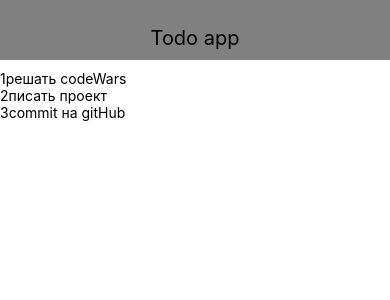
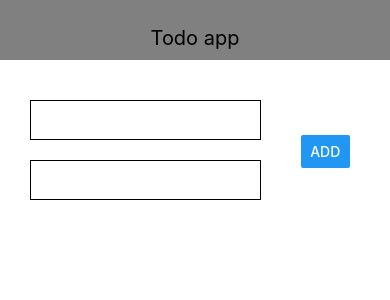
Before and after one commit to EvtushevskayaSveta/ToDo, a React Native app: screen / in a window 390 px wide. Shown: the top 300 px of the page. Built offline with nearby package versions, Linux system fonts and the light colour scheme.

Commit message:
add textInput & button

```diff
--- a/App.js
+++ b/App.js
@@ -1,19 +1,38 @@
 import React from 'react';
-import {SafeAreaView, StyleSheet, Text} from 'react-native';
+import {SafeAreaView, StyleSheet, Text, View} from 'react-native';
 import TodoList from './to_do/TodoList';
 import Navbar from './to_do/Navbar';
 
 const App = () => {
+  const [todos, setTodos] = React.useState([]);
+  const addTodo = title => {
+    setTodos(prev => [
+      ...prev,
+      {
+        id: 1,
+        complited: false,
+        title,
+      },
+    ]);
+  };
   return (
-    <SafeAreaView style={styles.container}>
+    <SafeAreaView>
       <Navbar title="Todo app" />
-      <TodoList />
+      <View style={styles.container}>
+        <TodoList todos={todos} onSubmit={addTodo} />
+        {todos.map(todo => {
+          return <Text>{todo.title}</Text>;
+        })}
+      </View>
     </SafeAreaView>
   );
 };
 
 const styles = StyleSheet.create({
-  container: {},
+  container: {
+    paddingHorizontal: 30,
+    paddingVertical: 20,
+  },
 });
 
 export default App;
--- a/to_do/TodoList.js
+++ b/to_do/TodoList.js
@@ -1,22 +1,35 @@
 import React from 'react';
-import {View, Text} from 'react-native';
+import {View, Text, TextInput, StyleSheet, Button} from 'react-native';
 
-const TodoList = () => {
-  const todos = [
-    {id: 1, complited: false, title: 'решать codeWars'},
-    {id: 2, complited: false, title: 'писать проект'},
-    {id: 2, complited: false, title: 'commit на gitHub'},
-  ];
+const TodoList = ({onSubmit}) => {
+  const pressHandler = () => {
+    onSubmit('test');
+  };
   return (
     <View>
-      {todos.map((item, index) => (
-        <Text>
-          {index + 1}
-          {item.title}
-        </Text>
-      ))}
+      <TextInput style={styles.input} label="Name" />
+      <View style={styles.button}>
+        <Button title="add" onPress={pressHandler} />
+      </View>
+      <TextInput style={styles.input} label="Descr"></TextInput>
     </View>
   );
 };
 
+const styles = StyleSheet.create({
+  input: {
+    width: '70%',
+    height: 40,
+    marginTop: 10,
+    marginBottom: 10,
+    borderWidth: 1,
+  },
+  button: {
+    width: '15%',
+    height: 40,
+    position: 'absolute',
+    right: 10,
+    top: 45,
+  },
+});
 export default TodoList;
```
